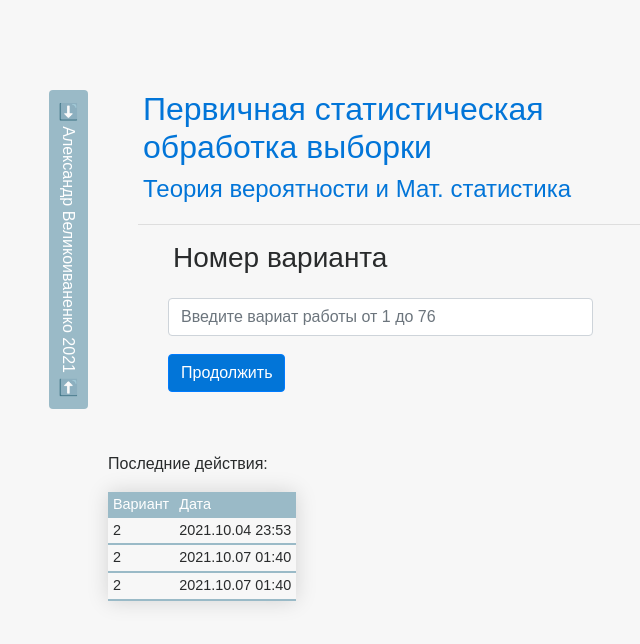
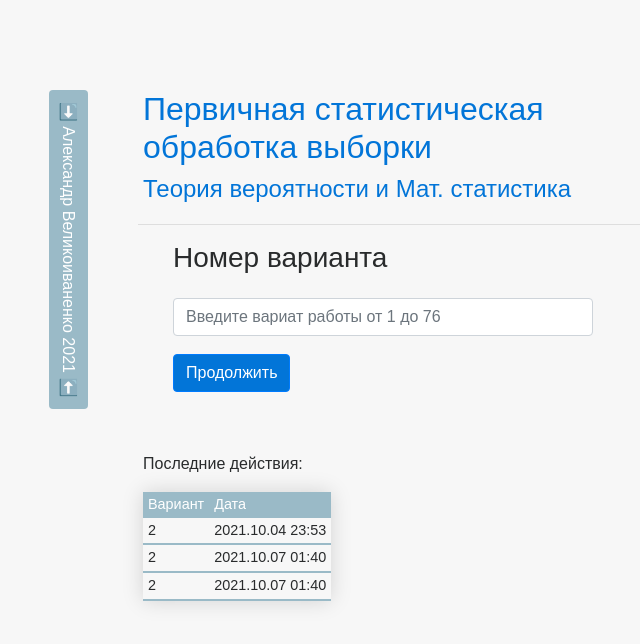
Before and after one commit to alex7186/stat-review, a Flask app: page / in a window 1280 px wide. Shown: the top 644 px of the page, without its empty margins (247-887 px from the left). Run offline with Flask 2, Linux system fonts and the light colour scheme; parts of the project's set-up code (start-up, migrations or seed data) failed here and were passed over; some libraries are stand-ins or nearby versions.

Commit message:
Add files via upload

```diff
--- a/app.py
+++ b/app.py
@@ -10,8 +10,6 @@ import content_config
 import calculation_logic.calculating_functions as functions
 from db_manager import connection, cursor, add_log, get_latest_log
 
-# Чертовски красивый снег
-# Из окна идёт снег. Скоро все деревья им будут покрыты, и будет очень красиво.
 
 app = Flask(__name__)
 app.config['SECRET KEY'] = content_config.app_secret_key
--- a/calculation_logic/calculating_functions.py
+++ b/calculation_logic/calculating_functions.py
@@ -3,11 +3,11 @@ import pandas as pd
 
 from docx.shared import Inches
 from docx.shared import Pt
+
 import matplotlib.pyplot as plt
-import matplotlib
+from matplotlib import rc
 
-import io
-import pandas as pd
+from io import BytesIO
 
 input_table_name = 'Varianty_viborok_matstat.xlsx'
 
@@ -15,7 +15,7 @@ font = {'family' : 'normal',
         'weight' : 'bold',
         'size'   : 10}
 
-matplotlib.rc('font', **font)
+rc('font', **font)
 
 laplas_dict = {
     0:    [        0,   3983,7926, 11791,15542,19146,22575,25804,28814,31594,34134,36433,38493,40320,41924,43319,44520,45543,46407,47128,47725,48214,48610,48928,49180,49379,49534,49653,49744,49813,],
@@ -101,7 +101,7 @@ def pre_return(result_file_name, a, k, document, color, plt=plt):
 
     # ax.set_facecolor((247/255, 247/255, 247/255))
 
-    buf = io.BytesIO()
+    buf = BytesIO()
     plt.savefig(
         buf,
         format='png',
--- a/static/css/style.css
+++ b/static/css/style.css
@@ -54,7 +54,7 @@ ul {
 
 form {
 	margin-right: 10%;
-	margin-left: 30px;
+	margin-left: 35px;
 	margin-right: 10%;
 }
 
@@ -200,6 +200,7 @@ img {
     padding-top: 20px;
     margin-bottom: 30px;
     max-width: 350px;
+    margin-left: 35px;
 }
 
 .table-container h3{
--- a/templates/base.html
+++ b/templates/base.html
@@ -17,10 +17,7 @@
 
   <div class="container">
 
-      <div class="parallelogram1"></div>
-      <div class="parallelogram2"></div>
-      <!-- <div class="pralelogram3"></div>
-      <div class="pralelogram4"></div> -->
+
 
     {% with messages = get_flashed_messages() %}
     {% if messages %}
```
Also changed, not shown: content_config.py (+1 -12 lines), downloads.db.
